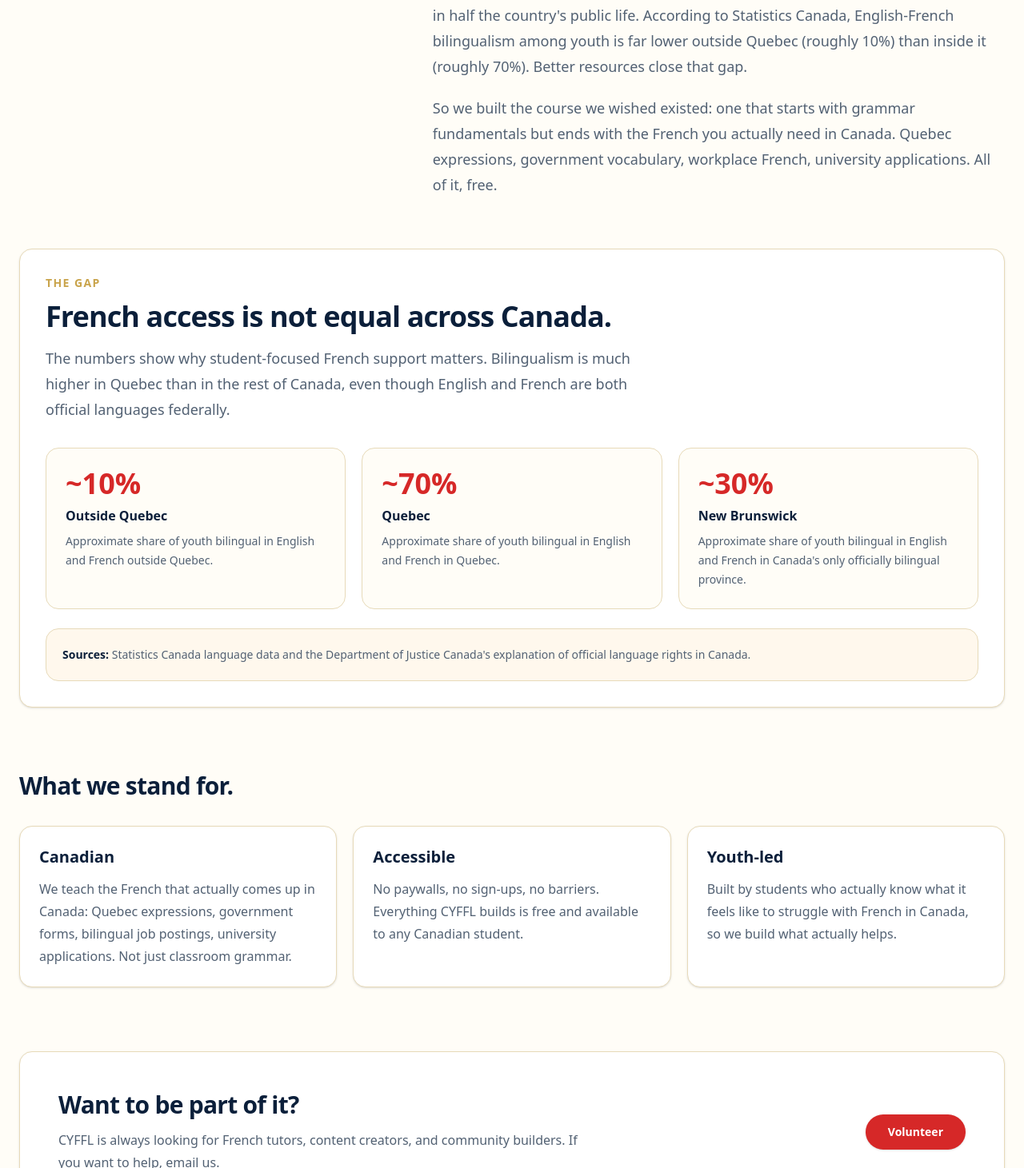
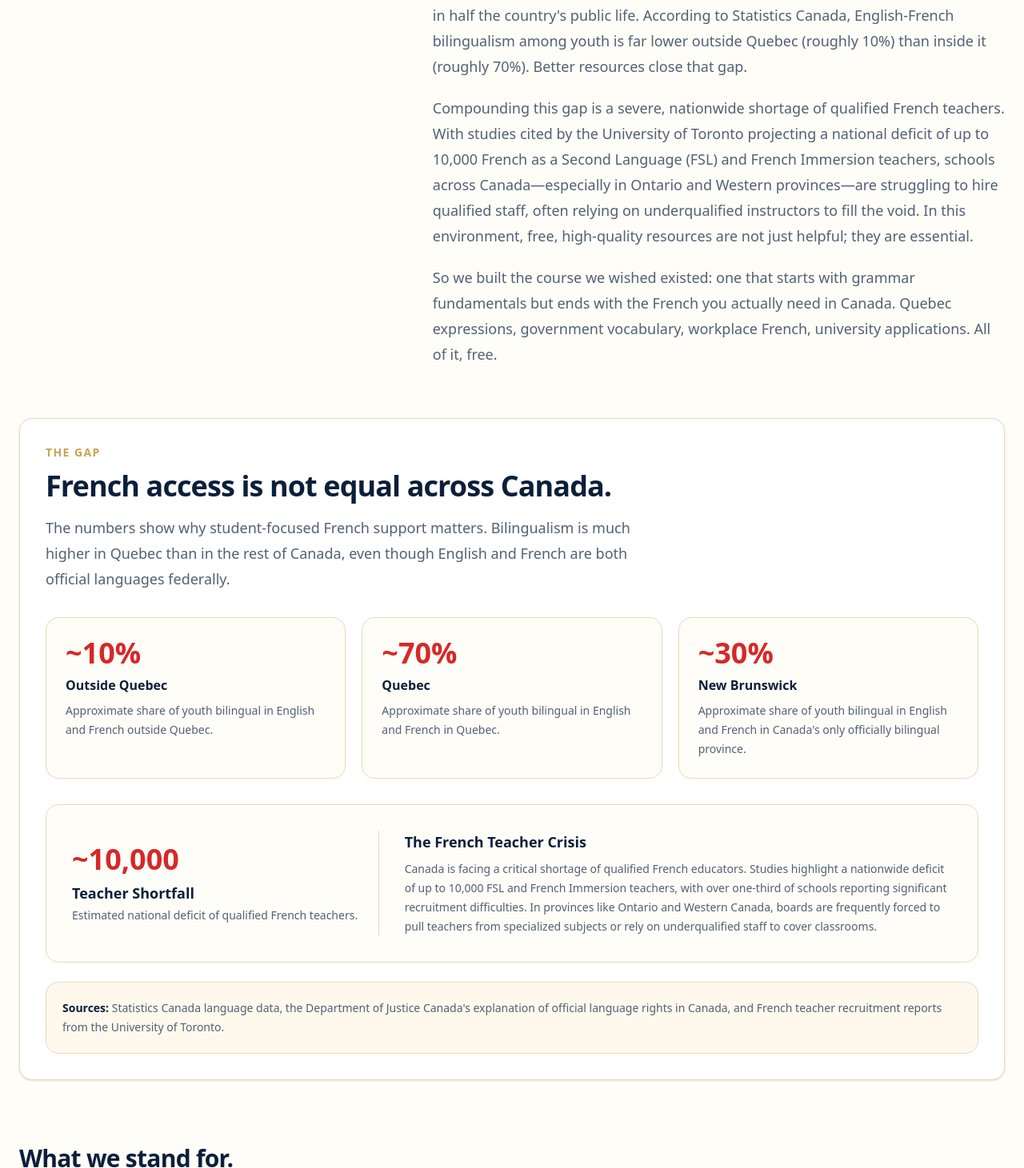
Before and after one commit to gchang250/cyffl, a Next.js app: page /about in a window 1280 px wide. Shown: the part 869-2330 px from the top of the page at 80% size. Built offline with nearby package versions, Linux system fonts and the light colour scheme.

Commit message:
Update about page to highlight French teacher shortage with U of T citation

```diff
--- a/app/about/page.tsx
+++ b/app/about/page.tsx
@@ -111,6 +111,16 @@ export default function AboutPage() {
                 that gap.
               </p>
               <p>
+                Compounding this gap is a severe, nationwide shortage of qualified
+                French teachers. With studies cited by the University of Toronto
+                projecting a national deficit of up to 10,000 French as a Second
+                Language (FSL) and French Immersion teachers, schools across
+                Canada—especially in Ontario and Western provinces—are struggling
+                to hire qualified staff, often relying on underqualified instructors
+                to fill the void. In this environment, free, high-quality resources
+                are not just helpful; they are essential.
+              </p>
+              <p>
                 So we built the course we wished existed: one that starts with
                 grammar fundamentals but ends with the French you actually need
                 in Canada. Quebec expressions, government vocabulary, workplace
@@ -155,10 +165,33 @@ export default function AboutPage() {
               ))}
             </div>
 
+            <div className="mt-8 rounded-2xl border border-[#E7DAB9] bg-[#FFFDF7] p-6 md:p-8">
+              <div className="grid gap-6 md:grid-cols-[1fr_2fr] items-center">
+                <div>
+                  <p className="text-4xl font-black text-[#D62828]">
+                    ~10,000
+                  </p>
+                  <p className="mt-2 font-black text-lg">Teacher Shortfall</p>
+                  <p className="mt-1 text-sm text-[#526173]">
+                    Estimated national deficit of qualified French teachers.
+                  </p>
+                </div>
+                <div className="border-t border-[#E7DAB9] pt-6 md:border-t-0 md:border-l md:pt-0 md:pl-8">
+                  <h3 className="font-black text-lg mb-2">The French Teacher Crisis</h3>
+                  <p className="text-sm leading-6 text-[#526173]">
+                    Canada is facing a critical shortage of qualified French educators.
+                    Studies highlight a nationwide deficit of up to 10,000 FSL and French Immersion teachers,
+                    with over one-third of schools reporting significant recruitment difficulties. In provinces like
+                    Ontario and Western Canada, boards are frequently forced to pull teachers from specialized subjects
+                    or rely on underqualified staff to cover classrooms.
+                  </p>
+                </div>
+              </div>
+            </div>
+
             <div className="mt-6 rounded-2xl border border-[#E7DAB9] bg-[#FFF8ED] p-5 text-sm leading-6 text-[#526173]">
               <span className="font-black text-[#0B1F3A]">Sources: </span>
-              Statistics Canada language data and the Department of Justice
-              Canada's explanation of official language rights in Canada.
+              Statistics Canada language data, the Department of Justice Canada's explanation of official language rights in Canada, and French teacher recruitment reports from the University of Toronto.
             </div>
           </div>
         </section>
```
